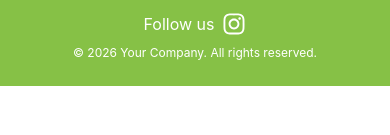
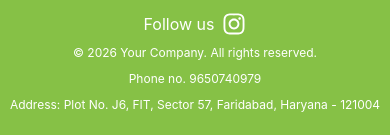
Before and after one commit to Catbusp/dripveda, a React (Vite) app: page / in a window 390 px wide. Shown: the part 1252-1387 px from the top of the page. Before the commit the page ends 1338 px from the top, so only its background shows below. Built offline with nearby package versions, Linux system fonts and the light colour scheme.

Commit message:
phone number and adddress updated

```diff
--- a/src/components/Footer.jsx
+++ b/src/components/Footer.jsx
@@ -15,7 +15,8 @@ function Footer() {
           <FaInstagram size={24} />
         </a>
         <p className="text-[12px]" >© {new Date().getFullYear()} Your Company. All rights reserved.</p>
-
+        <p className="text-[12px]" > Phone no. 9650740979 </p>
+       <p className="text-[12px]" > Address: Plot No. J6, FIT, Sector 57, Faridabad, Haryana - 121004</p>
       </div>
     </footer>
   );
```
